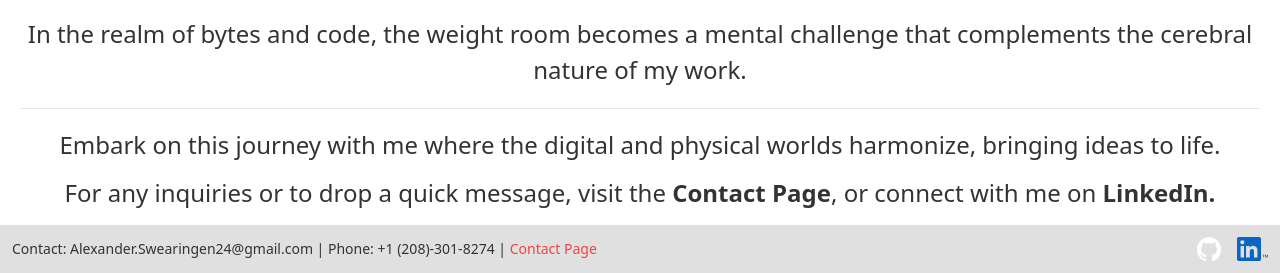
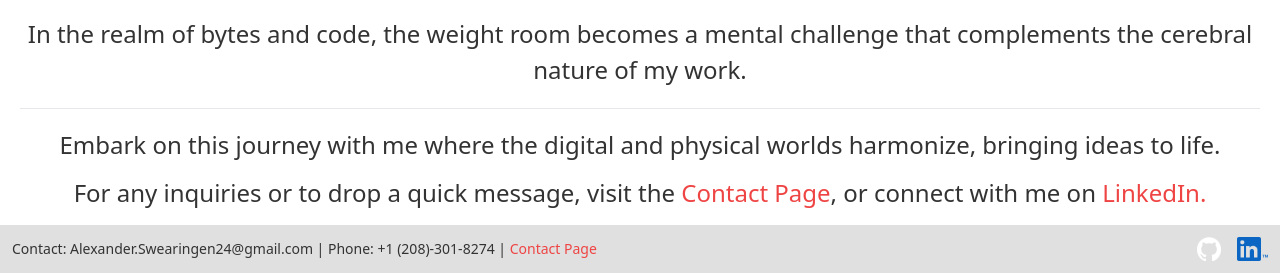
Before and after one commit to ZanderCoding/Portfo_Django, a Django app: page /about/ in a window 1280 px wide. Shown: the part 1261-1534 px from the top of the page. Run offline with Django 4.2, Linux system fonts and the light colour scheme; parts of the project's set-up code (start-up, migrations or seed data) failed here and were passed over; some libraries are stand-ins or nearby versions.

Commit message:
Changed Link colors

```diff
--- a/portfo/templates/portfo/about.html
+++ b/portfo/templates/portfo/about.html
@@ -48,10 +48,10 @@
             and physical worlds harmonize, bringing ideas to life.
         </p>
         <p class="text-xl lg:text-2xl m-4">For any inquiries or to drop a quick message,
-            visit the <a href="{% url 'contact' %}" class="font-bold">Contact Page</a>,
+            visit the <a href="{% url 'contact' %}" class="text-red-500">Contact Page</a>,
             or connect with me on
             <a href="https://www.linkedin.com/in/alexander-swearingen-655047262/"
-                target="_blank" rel="noopener noreferrer" class="font-bold">
+                target="_blank" rel="noopener noreferrer" class="text-red-500">
                 LinkedIn.
             </a>
         </p>
```
